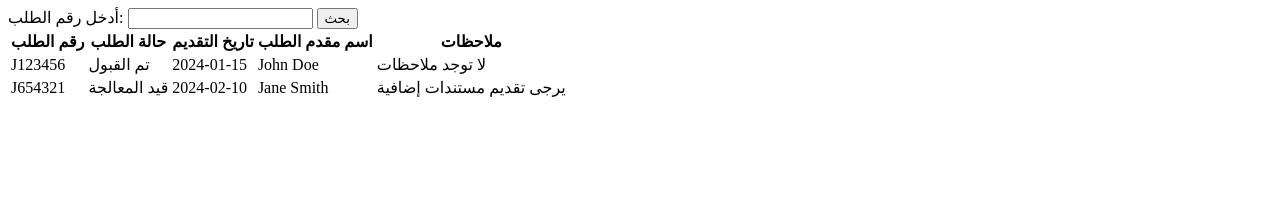
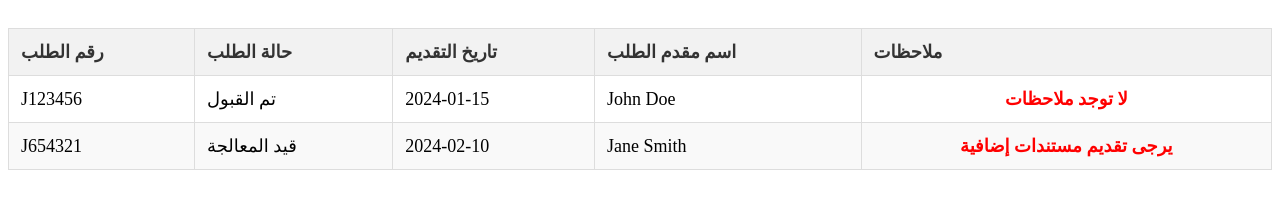
Before and after one commit to ihab7655/canada, a plain HTML site: page index.html in a window 1280 px wide. Drawn offline with Linux system fonts and the light colour scheme.

Commit message:
Update index.html

```diff
--- a/index.html
+++ b/index.html
@@ -3,34 +3,56 @@
 <head>
     <meta name="viewport" content="width=device-width, initial-scale=1.0">
     <style>
-        /* إضافة الأكواد السابقة هنا */
-    </style>
-    <script>
-        function showTable() {
-            var input = document.getElementById("orderId").value;
-            var rows = document.querySelectorAll("tbody tr");
-            var found = false;
-            rows.forEach(function(row) {
-                if (row.children[0].textContent === input) {
-                    row.style.display = "";
-                    found = true;
-                } else {
-                    row.style.display = "none";
-                }
-            });
-            if (found) {
-                window.location.href = "https://ihab7655.github.io/canada/";
+        .table-container {
+            width: 100%;
+            overflow-x: auto;
+        }
+
+        table {
+            width: 100%;
+            border-collapse: collapse;
+            margin: 20px 0;
+            font-size: 18px;
+            text-align: left;
+        }
+
+        th, td {
+            padding: 12px;
+            border: 1px solid #dddddd;
+        }
+
+        th {
+            background-color: #f2f2f2;
+            color: #333;
+        }
+
+        tbody tr:nth-child(even) {
+            background-color: #f9f9f9;
+        }
+
+        tbody tr:hover {
+            background-color: #f1f1f1;
+        }
+
+        td:last-child {
+            color: red;
+            font-weight: bold;
+            text-align: center;
+        }
+
+        /* قواعد CSS لتصغير حجم النص والجداول على الشاشات الصغيرة */
+        @media screen and (max-width: 600px) {
+            table {
+                font-size: 14px;
+            }
+
+            th, td {
+                padding: 8px;
             }
         }
-    </script>
+    </style>
 </head>
 <body>
-
-<div>
-    <label for="orderId">أدخل رقم الطلب:</label>
-    <input type="text" id="orderId">
-    <button onclick="showTable()">بحث</button>
-</div>
 
 <div class="table-container">
     <table>
```
